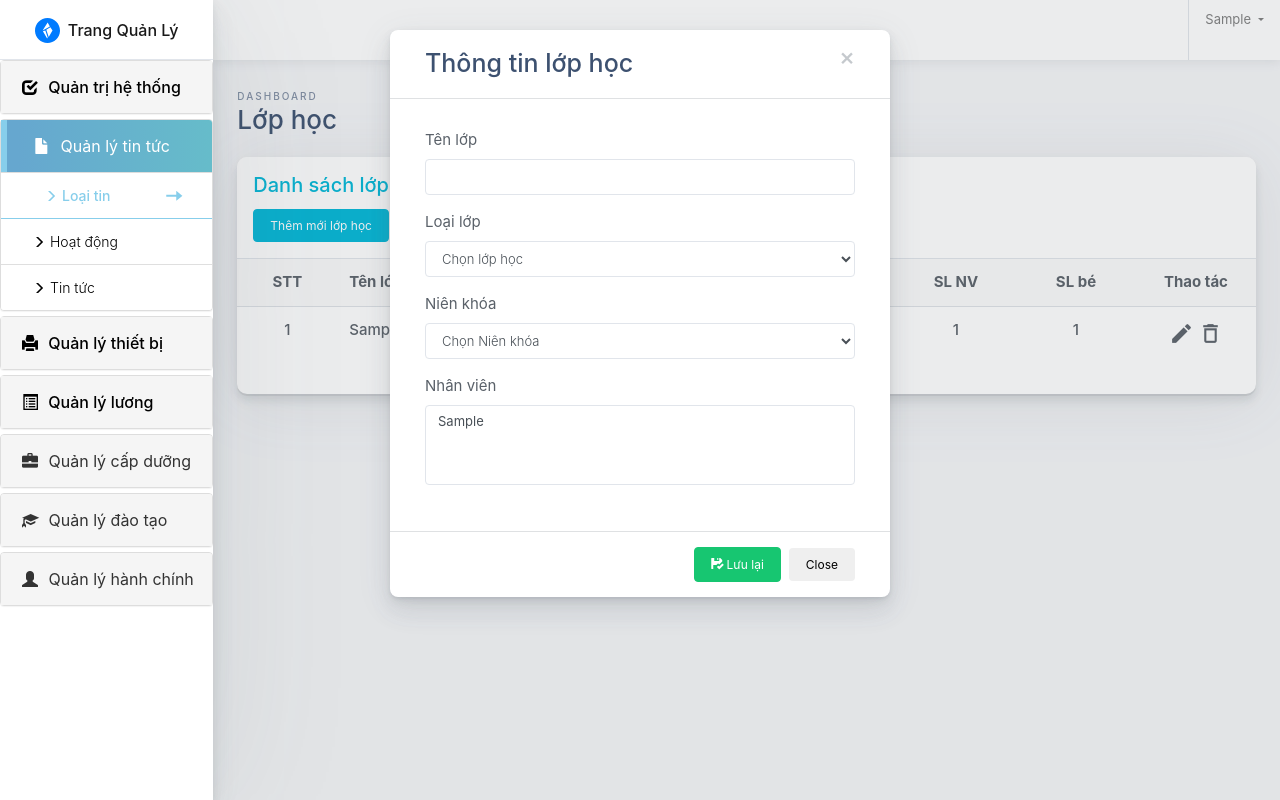
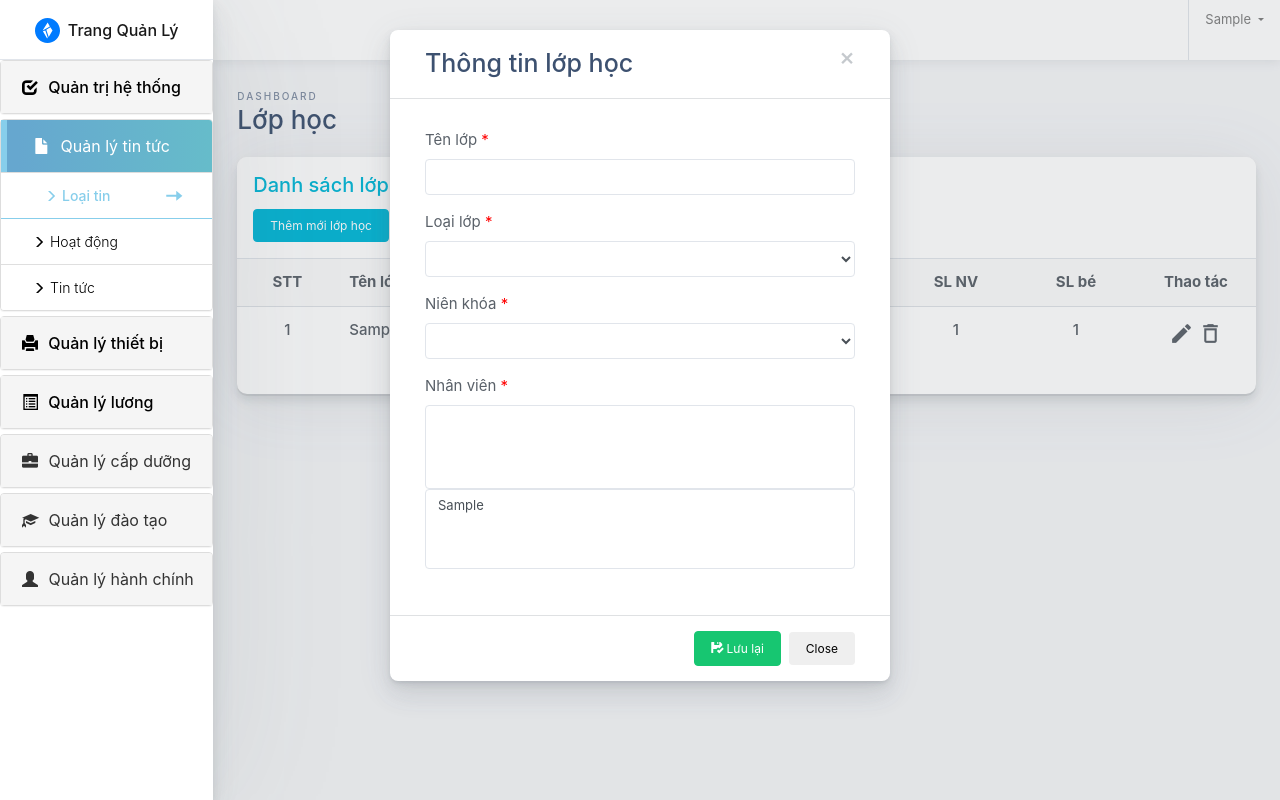
Before and after one commit to lam-TD/quan-ly-mam-non, a PHP site: page /vanhkhuyen/admin/views/admin-lop.php in a window 1280 px wide, after a click on "Thêm mới lớp học". Run offline with PHP 8.4, Linux system fonts and the light colour scheme; the visitor is signed in with stand-in values (Sample User, id 1); tables that the repository leaves empty or names only in its code hold one stand-in row (values such as "Sample post"); lists and menus that the app fills with data are empty; some libraries are stand-ins or nearby versions.

Commit message:
update lop hoc

```diff
--- a/admin/views/admin-lop.php
+++ b/admin/views/admin-lop.php
@@ -10,6 +10,7 @@
 
 <style>
     span.select2-container { width: 100% !important; }
+    .error-message { color: #ff392a; }
 </style>
 
 <?php
@@ -20,7 +21,8 @@
     $results_nien_khoa = mysqli_query($dbc,"SELECT * FROM nienkhoa");
 
     // Lấy danh sách nhân viên
-    $results_nhan_vien = mysqli_query($dbc,"SELECT id, ho_ten FROM nhanvien");
+    $results_nhan_vien_them_moi = mysqli_query($dbc,"SELECT id, ho_ten FROM nhanvien WHERE id NOT IN (SELECT nhan_vien_id FROM lophoc_nhanvien)");
+    $results_nhan_vien_cap_nhat = mysqli_query($dbc,"SELECT id, ho_ten FROM nhanvien");
 ?>
 
 <!-- Page content-->
@@ -139,37 +141,48 @@
                                 <div class="modal-body">
                                     <input id="id_chi_tiet_lop_hoc" type="hidden" value="">
                                     <div class="form-group">
-                                        <label style="display:block">Tên lớp</label>
-                                        <input name="ten_lop" onkeyup="check_ten_lop(this)" type="text" class="form-control">
-                                        <small style="display: none" class="erro-ten-lop">Tên lớp này đã tồn tại</small>
+                                        <label style="display:block">Tên lớp <span class="dot-required">*</span></label>
+                                        <input name="ten_lop" onkeyup="check_ten_lop(this)" maxlength="255" type="text" class="form-control">
+                                        <small style="display: none" class="error-message">Tên lớp này đã tồn tại</small>
+                                        <small style="display: none" class="error-message e-1">Tên lớp có độ từ 5-255 ký tự</small>
                                     </div>
                                     <div class="form-group">
-                                        <label style="display:block">Loại lớp</label>
+                                        <label style="display:block">Loại lớp <span class="dot-required">*</span></label>
                                         <select name="select_lop_hoc" id="" class="form-control">
-                                            <option value="">Chọn lớp học</option>
+<!--                                            <option value="0">Chọn loại lớp học</option>-->
                                             <?php foreach ($results_lop_hoc as $item):?>
                                                 <option value="<?php echo $item['id']?>"><?php echo $item['ten_lop']?></option>
                                             <?php endforeach;?>
                                         </select>
+                                        <small style="display: none" class="error-message e-2"><i>Vui lòng loại lớp học</i></small>
                                     </div>
                                     <div class="form-group">
-                                        <label style="display:block">Niên khóa</label>
+                                        <label style="display:block">Niên khóa <span class="dot-required">*</span></label>
                                         <select name="select_nien_khoa" id="" class="form-control">
-                                            <option value="">Chọn Niên khóa</option>
+<!--                                            <option value="0">Chọn Niên khóa</option>-->
                                             <?php foreach ($results_nien_khoa as $item):?>
                                                 <option value="<?php echo $item['id']?>"><?php echo $item['ten_nien_khoa']?></option>
                                             <?php endforeach;?>
                                         </select>
+                                        <small style="display: none" class="error-message e-3"><i>Vui lòng niên khóa</i></small>
                                     </div>
                                     <div class="form-group">
-                                        <label style="display:block">Nhân viên</label>
-                                        <select multiple class="form-control select-nhannien w-100" name="nhanvien[]" onChange="">
-                                            <?php foreach ($results_nhan_vien as $item): ?>
+                                        <label style="display:block">Nhân viên <span class="dot-required">*</span></label>
+                                        <select multiple class="form-control select-nhannien-add w-100" name="nhanvien[]" onChange="">
+                                            <?php foreach ($results_nhan_vien_them_moi as $item): ?>
                                                 <option value="<?php echo $item['id'] ?>">
                                                     <?php echo $item['ho_ten'] ?>
                                                 </option>
                                             <?php endforeach;?>
                                         </select>
+                                        <select multiple class="form-control select-nhannien-edit w-100" name="nhanvien[]" onChange="">
+                                            <?php foreach ($results_nhan_vien_cap_nhat as $item): ?>
+                                                <option value="<?php echo $item['id'] ?>">
+                                                    <?php echo $item['ho_ten'] ?>
+                                                </option>
+                                            <?php endforeach;?>
+                                        </select>
+                                        <small style="display: none" class="error-message e-4"><i>Số lượng bắt buộc từ 2-3 nhân viên</i></small>
                                     </div>
                                 </div>
                                 <div class="modal-footer">
@@ -245,10 +258,10 @@
                                 <td><?php echo $item['sl_nhan_vien']?></td>
                                 <td><?php echo $item['sl_be']?></td>
                                 <td>
-                                    <a onclick="show_form_edit(<?php echo $item['id']?>)" style="cursor: pointer" title="Cập nhật lớp học">
+                                    <a onclick="show_form_edit(<?php echo $item['id']?>)" class="btn-edit" style="cursor: pointer" title="Cập nhật lớp học">
                                         <i class="material-icons action-icon">edit</i>
                                     </a>
-                                    <a onclick="delete_lop_hoc(<?php echo $item['id']?>)" style="cursor: pointer" title="Xóa lớp học"><i class="material-icons action-icon">delete_outline</i></a>
+                                    <a onclick="delete_lop_hoc(<?php echo $item['id']?>)" class="btn-remove" style="cursor: pointer" title="Xóa lớp học"><i class="material-icons action-icon">delete_outline</i></a>
                                 </td>
                             </tr>
                             </tbody>
@@ -299,7 +312,15 @@
 <!-- End page content-->
 
 <script>
-    $( '.select-nhannien' ).select2( {
+    $( '.select-nhannien-add' ).select2( {
+        placeholder: {
+            id: '',
+            text: 'Vui lòng chọn nhân viên'
+        },
+        maximumSelectionLength: 3
+    } );
+
+    $( '.select-nhannien-edit' ).select2( {
         placeholder: {
             id: '',
             text: 'Vui lòng chọn nhân viên'
@@ -315,14 +336,13 @@
            $('input[name="ten_lop"]').val("");
            $('select[name="select_nien_khoa"]').val("");
            $('select[name="select_lop_hoc"]').val("");
-           $('.select-nhannien').val("").trigger('change');
+
+           $('.select-nhannien-add').next(".select2-container").show();
+           $('.select-nhannien-edit').next(".select2-container").hide();
+
+           $('.select-nhannien-add').val("").trigger('change');
        })
     });
-
-    function check_nhan_vien_da_lam_o_lop_khac() {
-        $.get( "admin-xuly-lop.php?ten_lop=" + "aaa" + "&check_lop=1", function( data ) {
-        });
-    }
 
     function check_ten_lop(item) {
         $.get( "admin-xuly-lop.php?ten_lop=" + $(item).val() + "&check_lop=1", function( data ) {
@@ -338,12 +358,17 @@
     }
 
     function insert_lop_hoc() {
+        // kiểm tra dữ liệu
+        if(validate_form() == -1) {
+            return;
+        }
+        else{
             data = {
                 'add': 1,
                 'ten_lop': $('input[name="ten_lop"]').val(),
                 'id_nien_khoa': $('select[name="select_nien_khoa"]').val(),
                 'id_lop': $('select[name="select_lop_hoc"]').val(),
-            'arr_nhan_vien': $('.select-nhannien').val()
+                'arr_nhan_vien': $('.select-nhannien-add').val()
             }
 
             $.ajax({
@@ -358,6 +383,7 @@
                     location.reload();
                 }
             });
+        }
     }
 
     function delete_lop_hoc(id) {
@@ -381,6 +407,8 @@
 
     function show_form_edit(id) {
         $('#flag_insert_update').val(2); //bật cờ báo là đang ở form cập nhật lớp học
+        $('.select-nhannien-add').next(".select2-container").hide();
+        $('.select-nhannien-edit').next(".select2-container").show();
         // load thông tin của một lớp học
         data = {
             'load_info_item': 1,
@@ -396,20 +424,25 @@
                 $('input[name="ten_lop"]').val(item.mo_ta);
                 $('select[name="select_nien_khoa"]').val(item.nien_khoa_id);
                 $('select[name="select_lop_hoc"]').val(item.lop_hoc_id);
-                $('.select-nhannien').val(item.nv).trigger('change');
+                $('.select-nhannien-edit').val(item.nv).trigger('change');
             }
         });
         $('#myModal').modal().show();
     }
 
     function edit_lop_hoc(id) {
+        // kiểm tra dữ liệu
+        if(!validate_form()) {
+            return -1;
+        }
+
         data = {
             edit: 1,
             ten_lop: $('input[name="ten_lop"]').val(),
             id_nien_khoa: $('select[name="select_nien_khoa"]').val(),
             id_lop: $('select[name="select_lop_hoc"]').val(),
             id_chi_tiet_lop: $('#id_chi_tiet_lop_hoc').val(),
-            arr_nhan_vien: $('.select-nhannien').val()
+            arr_nhan_vien: $('.select-nhannien-edit').val()
         };
 
         $.ajax({
@@ -436,6 +469,30 @@
             edit_lop_hoc(id_chi_tiet_lop_hoc);
         }
     }
+
+    function validate_form() {
+        ten_lop = new String($('input[name="ten_lop"]').val());
+        id_nien_khoa = parseInt($('select[name="select_nien_khoa"]').val());
+        id_lop = parseInt($('select[name="select_lop_hoc"]').val());
+
+        type = $('#flag_insert_update').val();
+        if(type == 1) arr_nhan_vien = $('.select-nhannien-add').val();
+        else arr_nhan_vien = $('.select-nhannien-edit').val();
+
+        if(ten_lop.length < 5 || ten_lop.length > 255) { $('.e-1').show(); return -1; }
+        else $('.e-1').hide();
+
+        if(!id_lop) { $('.e-2').show(); return -1; }
+        else $('.e-2').hide();
+
+        if(!id_nien_khoa) { $('.e-3').show(); return -1; }
+        else $('.e-3').hide();
+
+        if(arr_nhan_vien.length < 2) { $('.e-4').show(); return -1; }
+        else $('.e-4').hide();
+
+        return 1;
+    }
 </script>
 
 <!-- Footer-->
--- a/admin/views/admin-xuly-lop.php
+++ b/admin/views/admin-xuly-lop.php
@@ -75,6 +75,7 @@ if (isset($_POST['edit'])) {
     $reslut = mysqli_query($dbc, $query);
     if ($reslut) {
         if (count($arr_nhan_vien) > 0) {
+
             // Xóa những nhân viên cũ trong lớp
             mysqli_query($dbc, "DELETE FROM lophoc_nhanvien WHERE lop_hoc_chi_tiet_id = {$id_chi_tiet_lop}");
             $query_xoa_nhan_vien = mysqli_affected_rows($dbc);
--- a/css/mystyle.css
+++ b/css/mystyle.css
@@ -4,3 +4,6 @@
 	margin: 0;
 	border: none;
 }
+
+a.btn-edit i:hover { color: #35c71b !important; }
+a.btn-remove i:hover { color: #ff392a; }
```
Lines whose indentation alone changed are shown as unchanged.
